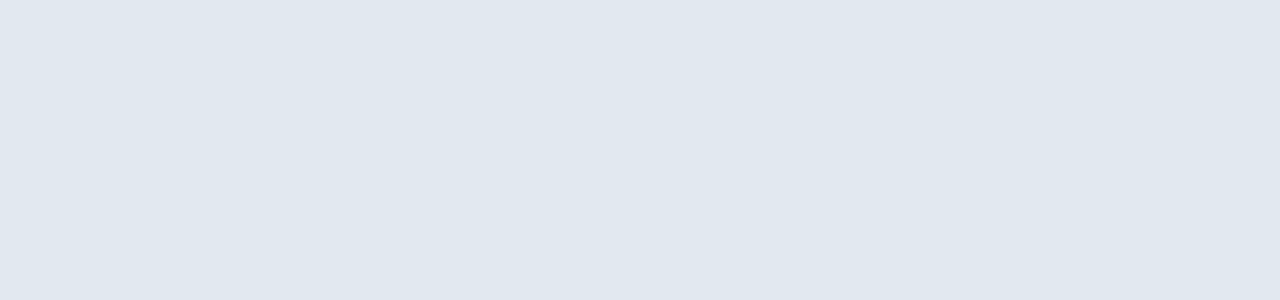
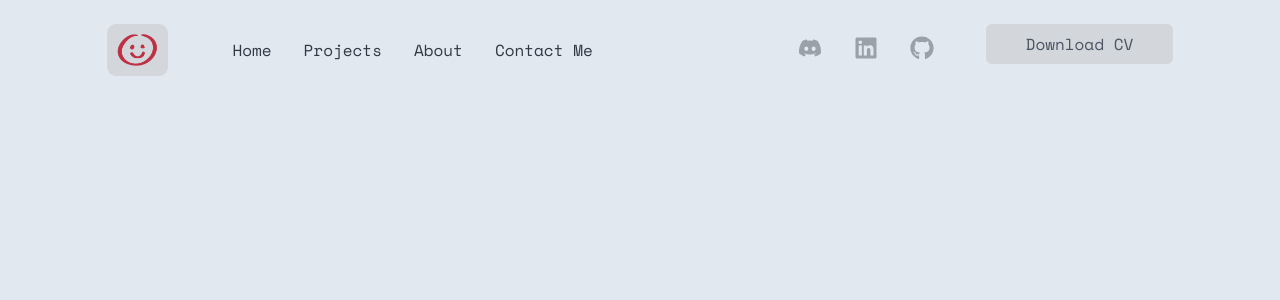
Before and after one commit to cedekpoole/portfolio-website, a Next.js app: page / in a window 1280 px wide. Shown: the top 300 px of the page. Built offline with nearby package versions, Linux system fonts and the light colour scheme.

Commit message:
add portfolio to user folder

```diff
--- /dev/null
+++ b/app/(user)/layout.tsx
@@ -0,0 +1,25 @@
+import Navbar from '@/components/Navbar'
+import '../globals.css'
+import { Space_Mono } from 'next/font/google'
+
+const spaceMono = Space_Mono({ subsets: ['latin'], weight: ['400', '700'] })
+
+export const metadata = {
+  title: 'CEDEKPOOLE',
+  description: 'A Project Portfolio Website',
+}
+
+export default function RootLayout({
+  children,
+}: {
+  children: React.ReactNode
+}) {
+  return (
+    <html lang="en">
+      <body className={spaceMono.className}>
+        <Navbar />
+        {children}
+      </body>
+    </html>
+  )
+}
--- a/app/page.tsx
+++ b/app/(user)/page.tsx
@@ -1,7 +1,7 @@
-import Navbar from '../components/Navbar'
+
 export default function Home() {
   return (
     <main>
     </main>
-  )
+  );
 }
--- a/components/Navbar.tsx
+++ b/components/Navbar.tsx
@@ -50,7 +50,7 @@ const Navbar = () => {
   const isAboveMediumScreens = useMediaQuery("(min-width: 1060px)");
 
   // State to determine if menu is toggled
-  const [isMenuToggled, setIsMenuToggled] = useState<boolean>(false);
+  const [isMenuToggled, setIsMenuToggled] = useState(false);
 
   // if not top of page, set navbar background to gray-20
   const navbarBackground = isTopOfPage ? "" : "bg-gray-20 drop-shadow";
@@ -64,7 +64,7 @@ const Navbar = () => {
           <div className={`${flexBetween} w-full gap-16`}>
             {/* LEFT HAND SIDE (LOGO) */}
             <Link href="/">
-              <Image src={Logo} width={80} height={80} alt="Logo" priority={true} />
+              <Image src={Logo} width={70} height={70} alt="Logo" priority={true} />
             </Link>
             {/* RIGHT SIDE
              if viewport is above 1060px, display links in the navbar
```
Also changed, not shown: app/(user)/projects/page.tsx (added).
